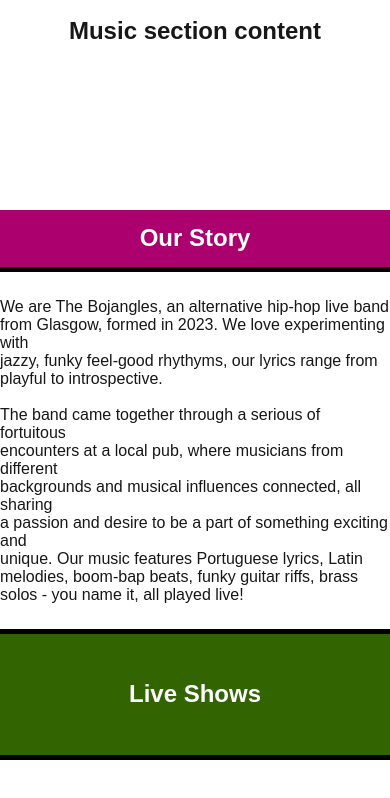
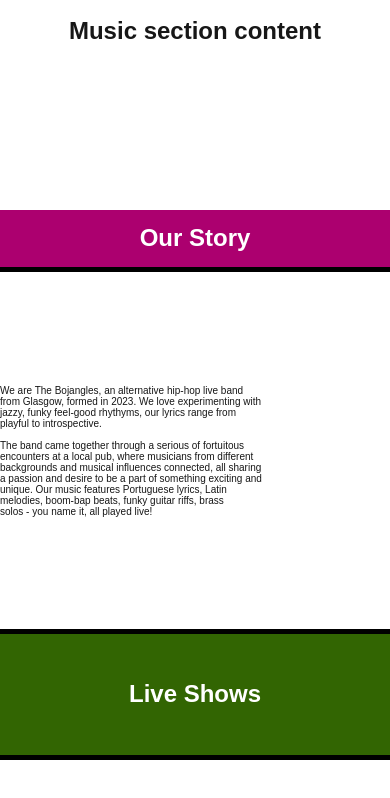
Before and after one commit to Mik20393/the-bojangles-web-app, a Next.js app: page / in a window 390 px wide. Shown: the part 1054-1852 px from the top of the page. Built offline with nearby package versions, Linux system fonts and the light colour scheme.

Commit message:
Update font size

```diff
--- a/src/components/about.module.css
+++ b/src/components/about.module.css
@@ -6,3 +6,9 @@
     justify-content: center;
     align-items: flex-start;
 }
+
+@media (max-width: 600px) {
+    .aboutSectionContent {
+        font-size: 10px;
+    }
+}
--- a/src/components/aboutSection.js
+++ b/src/components/aboutSection.js
@@ -3,7 +3,7 @@ import styles from "./about.module.css"
 export default function AboutSection() {
     return (
         <div className={styles.aboutSectionContainer}>
-            <p>
+            <p className={styles.aboutSectionContent}>
                 We are The Bojangles, an alternative hip-hop live band <br />
                 from Glasgow, formed in 2023. We love experimenting with <br />
                 jazzy, funky feel-good rhythyms, our lyrics range from <br />
```
